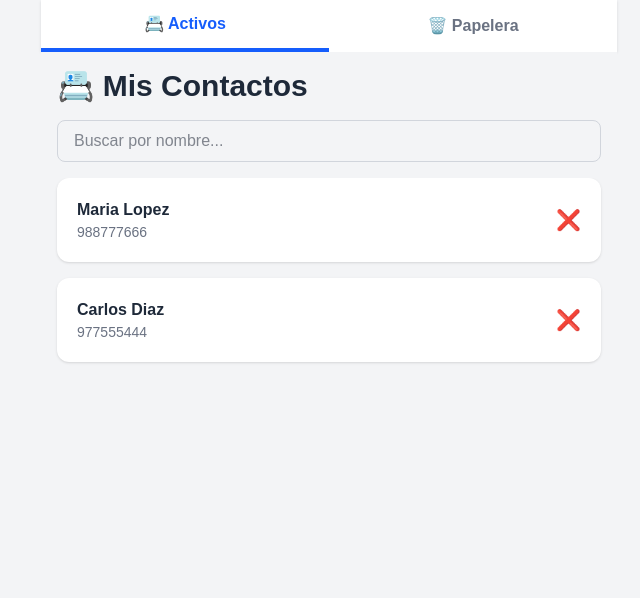
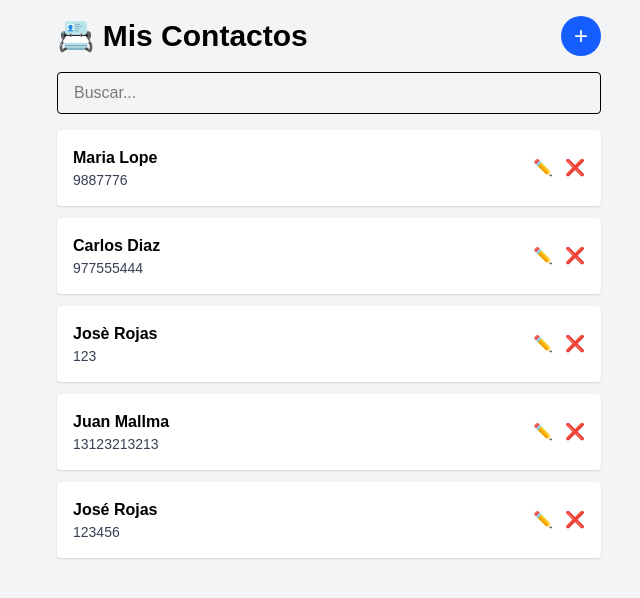
Before and after one commit to joserojas123/contacts-app, a Next.js app: page / in a window 1280 px wide. Shown: the top 598 px of the page, without its empty margins (311-951 px from the left). Built offline with nearby package versions, Linux system fonts and the light colour scheme.

Commit message:
Agregar boton para editar contacto

```diff
--- a/src/app/actions.ts
+++ b/src/app/actions.ts
@@ -1,19 +1,96 @@
 "use server";
 
-import {
-    deactivateContact,
-    restoreContact,
-    deleteContactForever,
-} from "@/lib/contacts";
+import fs from "fs";
+import path from "path";
 
-export async function deleteContact(name: string) {
-    deactivateContact(name);
+const filePath = path.join(process.cwd(), "data", "contacts.csv");
+
+/* ---------- util ---------- */
+function readLines() {
+    const csv = fs.readFileSync(filePath, "utf-8");
+    return csv.trim().split("\n");
 }
 
-export async function restoreContactAction(name: string) {
-    restoreContact(name);
+/* ---------- eliminar (soft) ---------- */
+export async function deleteContact(name: string) {
+    const lines = readLines();
+
+    const updated = lines.map((line, i) => {
+        if (i === 0) return line;
+
+        const [n, p] = line.split(",");
+        return n === name ? `${n},${p},false` : line;
+    });
+
+    fs.writeFileSync(filePath, updated.join("\n"));
 }
 
+/* ---------- restaurar ---------- */
+export async function restoreContactAction(name: string) {
+    const lines = readLines();
+
+    const updated = lines.map((line, i) => {
+        if (i === 0) return line;
+
+        const [n, p] = line.split(",");
+        return n === name ? `${n},${p},true` : line;
+    });
+
+    fs.writeFileSync(filePath, updated.join("\n"));
+}
+
+/* ---------- eliminar definitivo ---------- */
 export async function deleteContactForeverAction(name: string) {
-    deleteContactForever(name);
+    const lines = readLines();
+    const header = lines[0];
+
+    const filtered = lines.filter(
+        (line, i) => i === 0 || !line.startsWith(name + ",")
+    );
+
+    fs.writeFileSync(filePath, [header, ...filtered.slice(1)].join("\n"));
 }
+
+/* ---------- agregar contacto ---------- */
+export async function addContactAction(name: string, phone: string) {
+    const lines = readLines();
+
+    for (const line of lines.slice(1)) {
+        const [n, p] = line.split(",");
+        if (n === name) throw new Error("Nombre duplicado");
+        if (p === phone) throw new Error("Celular duplicado");
+    }
+
+    fs.appendFileSync(filePath, `\n${name},${phone},true`);
+}
+
+export async function updateContactAction(
+    oldName: string,
+    newName: string,
+    newPhone: string
+) {
+    const lines = readLines();
+
+    // Validaciones
+    for (const line of lines.slice(1)) {
+        const [n, p] = line.split(",");
+        if (n !== oldName && n === newName) {
+            throw new Error("Nombre duplicado");
+        }
+        if (p === newPhone && n !== oldName) {
+            throw new Error("Celular duplicado");
+        }
+    }
+
+    const updated = lines.map((line, i) => {
+        if (i === 0) return line;
+
+        const [n, p, active] = line.split(",");
+        if (n === oldName) {
+            return `${newName},${newPhone},${active}`;
+        }
+        return line;
+    });
+
+    fs.writeFileSync(filePath, updated.join("\n"));
+}
--- a/src/components/ContactsClient.tsx
+++ b/src/components/ContactsClient.tsx
@@ -1,10 +1,12 @@
 "use client";
 
-import { useState, useMemo } from "react";
+import { useMemo, useState } from "react";
 import {
     deleteContact,
     restoreContactAction,
     deleteContactForeverAction,
+    addContactAction,
+    updateContactAction,
 } from "@/app/actions";
 
 export type Contact = {
@@ -13,160 +15,119 @@ export type Contact = {
     active: boolean;
 };
 
-type Props = {
-    contacts: Contact[];
-};
-
-export default function ContactsClient({ contacts }: Props) {
+export default function ContactsClient({ contacts }: { contacts: Contact[] }) {
     const [contactList, setContactList] = useState<Contact[]>(contacts);
     const [search, setSearch] = useState("");
     const [view, setView] = useState<"active" | "trash">("active");
 
-    const [contactToDelete, setContactToDelete] = useState<Contact | null>(null);
-    const [contactToDeleteForever, setContactToDeleteForever] =
-        useState<Contact | null>(null);
+    const [deleteSoft, setDeleteSoft] = useState<Contact | null>(null);
+    const [deleteHard, setDeleteHard] = useState<Contact | null>(null);
+    const [editContact, setEditContact] = useState<Contact | null>(null);
+    const [showAdd, setShowAdd] = useState(false);
 
-    const filteredContacts = useMemo(() => {
-        return contactList.filter(
-            (c) =>
-                c.active === (view === "active") &&
-                c.name.toLowerCase().includes(search.toLowerCase())
-        );
-    }, [contactList, search, view]);
+    const filtered = useMemo(
+        () =>
+            contactList.filter(
+                (c) =>
+                    c.active === (view === "active") &&
+                    c.name.toLowerCase().includes(search.toLowerCase())
+            ),
+        [contactList, search, view]
+    );
 
     /* ---------- acciones ---------- */
 
-    const confirmDelete = async () => {
-        if (!contactToDelete) return;
+    const addContact = async (name: string, phone: string) => {
+        await addContactAction(name, phone);
+        setContactList([...contactList, { name, phone, active: true }]);
+    };
 
-        await deleteContact(contactToDelete.name);
-
+    const confirmDeleteSoft = async () => {
+        if (!deleteSoft) return;
+        await deleteContact(deleteSoft.name);
         setContactList((prev) =>
             prev.map((c) =>
-                c.name === contactToDelete.name ? { ...c, active: false } : c
+                c.name === deleteSoft.name ? { ...c, active: false } : c
             )
         );
-
-        setContactToDelete(null);
+        setDeleteSoft(null);
     };
 
-    const restore = async (contact: Contact) => {
-        await restoreContactAction(contact.name);
+    const restore = async (c: Contact) => {
+        await restoreContactAction(c.name);
+        setContactList((prev) =>
+            prev.map((x) => (x.name === c.name ? { ...x, active: true } : x))
+        );
+    };
 
+    const confirmDeleteHard = async () => {
+        if (!deleteHard) return;
+        await deleteContactForeverAction(deleteHard.name);
+        setContactList((prev) =>
+            prev.filter((c) => c.name !== deleteHard.name)
+        );
+        setDeleteHard(null);
+    };
+
+    const updateContact = async (
+        oldName: string,
+        name: string,
+        phone: string
+    ) => {
+        await updateContactAction(oldName, name, phone);
         setContactList((prev) =>
             prev.map((c) =>
-                c.name === contact.name ? { ...c, active: true } : c
+                c.name === oldName ? { ...c, name, phone } : c
             )
         );
     };
 
-    const confirmDeleteForever = async () => {
-        if (!contactToDeleteForever) return;
-
-        await deleteContactForeverAction(contactToDeleteForever.name);
-
-        setContactList((prev) =>
-            prev.filter((c) => c.name !== contactToDeleteForever.name)
-        );
-
-        setContactToDeleteForever(null);
-    };
-
-    /* ---------- UI ---------- */
-
     return (
         <main className="h-screen bg-gray-100 flex justify-center">
-            <div className="w-full max-w-xl flex flex-col">
+            <div className="w-full max-w-xl">
 
-                {/* ====== PESTAÑAS SUPERIORES ====== */}
-                <div className="flex bg-white shadow">
+                {/* HEADER */}
+                <div className="p-4 flex items-center justify-between">
+                    <h1 className="text-3xl font-bold text-black">📇 Mis Contactos</h1>
                     <button
-                        onClick={() => setView("active")}
-                        className={`flex-1 py-3 font-semibold ${
-                            view === "active"
-                                ? "border-b-4 border-blue-600 text-blue-600"
-                                : "text-gray-500"
-                        }`}
+                        onClick={() => setShowAdd(true)}
+                        className="w-10 h-10 bg-blue-600 text-white rounded-full text-2xl"
                     >
-                        📇 Activos
-                    </button>
-
-                    <button
-                        onClick={() => setView("trash")}
-                        className={`flex-1 py-3 font-semibold ${
-                            view === "trash"
-                                ? "border-b-4 border-red-600 text-red-600"
-                                : "text-gray-500"
-                        }`}
-                    >
-                        🗑️ Papelera
+                        +
                     </button>
                 </div>
 
-                {/* ====== HEADER FIJO ====== */}
-                <div className="sticky top-0 bg-gray-100 z-10 p-4">
-                    <h1 className="text-3xl font-bold text-gray-800 mb-4">
-                        📇 Mis Contactos
-                    </h1>
-
+                {/* BUSCADOR */}
+                <div className="px-4">
                     <input
-                        type="text"
-                        placeholder="Buscar por nombre..."
                         value={search}
                         onChange={(e) => setSearch(e.target.value)}
-                        className="w-full px-4 py-2 rounded-lg border border-gray-300 text-gray-900"
+                        placeholder="Buscar..."
+                        className="w-full px-4 py-2 border rounded text-black"
                     />
                 </div>
 
-                {/* ====== LISTA SCROLL ====== */}
-                <div className="flex-1 overflow-y-auto px-4 pb-6 space-y-4">
-                    {filteredContacts.length === 0 && (
-                        <p className="text-center text-gray-500">
-                            No hay contactos
-                        </p>
-                    )}
-
-                    {filteredContacts.map((contact) => (
+                {/* LISTA */}
+                <div className="p-4 space-y-3">
+                    {filtered.map((c) => (
                         <div
-                            key={contact.name}
-                            className="bg-white p-5 rounded-xl shadow flex items-center justify-between"
+                            key={c.name}
+                            className="bg-white p-4 rounded shadow flex justify-between items-center"
                         >
                             <div>
-                                <p className="font-semibold text-gray-800">
-                                    {contact.name}
-                                </p>
-                                <p className="text-gray-500 text-sm">
-                                    {contact.phone}
-                                </p>
+                                <p className="font-semibold text-black">{c.name}</p>
+                                <p className="text-sm text-gray-700">{c.phone}</p>
                             </div>
 
                             {view === "active" ? (
-                                <button
-                                    onClick={() => setContactToDelete(contact)}
-                                    className="text-red-500 text-xl"
-                                    title="Eliminar"
-                                >
-                                    ❌
-                                </button>
+                                <div className="flex gap-3">
+                                    <button onClick={() => setEditContact(c)}>✏️</button>
+                                    <button onClick={() => setDeleteSoft(c)}>❌</button>
+                                </div>
                             ) : (
                                 <div className="flex gap-3">
-                                    <button
-                                        onClick={() => restore(contact)}
-                                        className="text-green-600 text-xl"
-                                        title="Restaurar"
-                                    >
-                                        ♻️
-                                    </button>
-
-                                    <button
-                                        onClick={() =>
-                                            setContactToDeleteForever(contact)
-                                        }
-                                        className="text-red-600 text-xl"
-                                        title="Eliminar definitivamente"
-                                    >
-                                        🗑️
-                                    </button>
+                                    <button onClick={() => restore(c)}>♻️</button>
+                                    <button onClick={() => setDeleteHard(c)}>🗑️</button>
                                 </div>
                             )}
                         </div>
@@ -175,71 +136,80 @@ export default function ContactsClient({ contacts }: Props) {
             </div>
 
             {/* MODALES */}
-            {contactToDelete && (
-                <Modal
-                    title="Eliminar contacto"
-                    message={`¿Eliminar a ${contactToDelete.name}?`}
-                    onCancel={() => setContactToDelete(null)}
-                    onConfirm={confirmDelete}
+            {editContact && (
+                <EditContactModal
+                    contact={editContact}
+                    contacts={contactList}
+                    onClose={() => setEditContact(null)}
+                    onSave={updateContact}
                 />
             )}
 
-            {contactToDeleteForever && (
-                <Modal
-                    title="Eliminar definitivamente"
-                    message="Este contacto se eliminará para siempre. ¿Deseas continuar?"
-                    danger
-                    onCancel={() => setContactToDeleteForever(null)}
-                    onConfirm={confirmDeleteForever}
+            {showAdd && (
+                <AddContactModal
+                    contacts={contactList}
+                    onAdd={addContact}
+                    onClose={() => setShowAdd(false)}
                 />
             )}
         </main>
     );
 }
 
-/* ---------- MODAL ---------- */
+/* ---------- EDIT MODAL ---------- */
 
-function Modal({
-                   title,
-                   message,
-                   onCancel,
-                   onConfirm,
-                   danger = false,
-               }: {
-    title: string;
-    message: string;
-    onCancel: () => void;
-    onConfirm: () => void;
-    danger?: boolean;
-}) {
+function EditContactModal({
+                              contact,
+                              contacts,
+                              onSave,
+                              onClose,
+                          }: any) {
+    const [name, setName] = useState(contact.name);
+    const [phone, setPhone] = useState(contact.phone);
+    const [error, setError] = useState("");
+
+    const submit = async () => {
+        if (!name || !phone) {
+            setError("Campos obligatorios");
+            return;
+        }
+
+        if (contacts.some((c: Contact) => c.name === name && c.name !== contact.name)) {
+            setError("Nombre duplicado");
+            return;
+        }
+
+        if (contacts.some((c: Contact) => c.phone === phone && c.name !== contact.name)) {
+            setError("Celular duplicado");
+            return;
+        }
+
+        await onSave(contact.name, name, phone);
+        onClose();
+    };
+
     return (
-        <div className="fixed inset-0 bg-black/40 flex items-center justify-center z-50">
-            <div className="bg-white p-6 rounded-xl w-80">
-                <h2
-                    className={`text-lg font-semibold mb-4 ${
-                        danger ? "text-red-600" : "text-gray-800"
-                    }`}
-                >
-                    {title}
-                </h2>
+        <div className="fixed inset-0 bg-black/40 flex items-center justify-center">
+            <div className="bg-white p-6 rounded w-80">
+                <h2 className="mb-4 font-semibold text-black">✏️ Editar contacto</h2>
 
-                <p className="mb-6 text-gray-700">{message}</p>
+                <input
+                    value={name}
+                    onChange={(e) => setName(e.target.value)}
+                    className="w-full mb-2 border px-3 py-2 rounded text-black"
+                />
+                <input
+                    value={phone}
+                    onChange={(e) => setPhone(e.target.value)}
+                    className="w-full mb-2 border px-3 py-2 rounded text-black"
+                />
 
-                <div className="flex justify-end gap-3">
-                    <button
-                        onClick={onCancel}
-                        className="px-4 py-2 bg-gray-200 rounded-lg"
-                    >
-                        Cancelar
-                    </button>
+                {error && <p className="text-red-600 text-sm">{error}</p>}
 
-                    <button
-                        onClick={onConfirm}
-                        className={`px-4 py-2 text-white rounded-lg ${
-                            danger ? "bg-red-600" : "bg-blue-600"
-                        }`}
-                    >
-                        Confirmar
+                <div className="flex justify-end gap-3 mt-4">
+                    <button onClick={onClose}>Cancelar</button>
+                    <button onClick={submit} className="text-blue-600">
+                        Guardar
                     </button>
                 </div>
             </div>
--- a/src/lib/readContacts.ts
+++ b/src/lib/readContacts.ts
@@ -1,30 +1,24 @@
 import fs from "fs";
 import path from "path";
-import { Contact } from "@/types/contact";
+
+export type Contact = {
+    name: string;
+    phone: string;
+    active: boolean;
+};
 
 const filePath = path.join(process.cwd(), "data", "contacts.csv");
 
 export function readContacts(): Contact[] {
-    if (!fs.existsSync(filePath)) return [];
+    const csv = fs.readFileSync(filePath, "utf-8");
+    const lines = csv.trim().split("\n");
 
-    const file = fs.readFileSync(filePath, "utf-8").trim();
-    if (!file) return [];
-
-    const lines = file.split("\n");
-    if (lines.length <= 1) return [];
-
-    const [, ...rows] = lines;
-
-    return rows
-        .map((row) => {
-            const [name, phone, active] = row.split(",");
-            if (!name || !phone || !active) return null;
-
-            return {
-                name: name.trim(),
-                phone: phone.trim(),
-                active: active.trim() === "true",
-            };
-        })
-        .filter((c): c is Contact => c !== null);
+    return lines.slice(1).map((line) => {
+        const [name, phone, active] = line.split(",");
+        return {
+            name,
+            phone,
+            active: active === "true",
+        };
+    });
 }
```
Also changed, not shown: data/contacts.csv.
